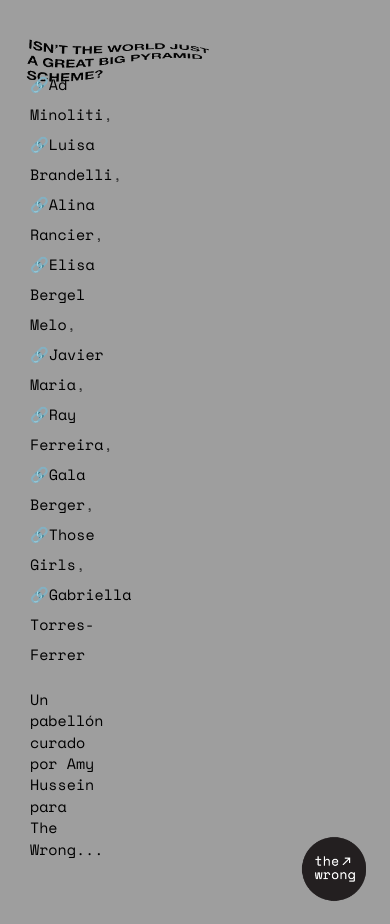
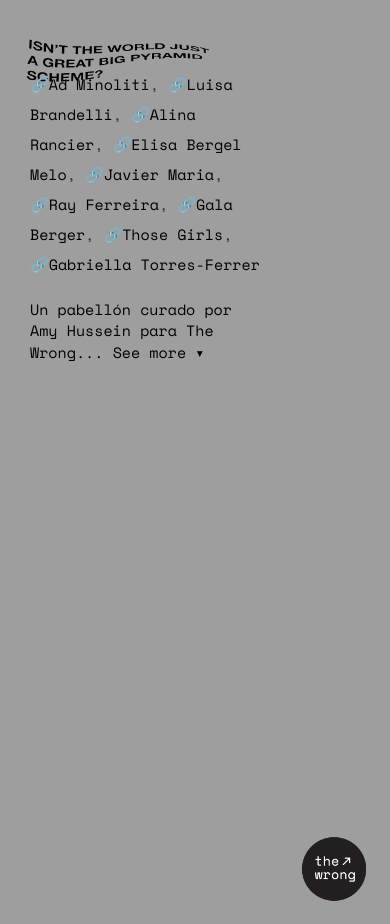
Before and after one commit to itwjagbps/itwjagbps, a PHP site: page / in a window 390 px wide. Run offline with PHP 8.4, Linux system fonts and the light colour scheme.

Commit message:
Update style.css

```diff
--- a/css/style.css
+++ b/css/style.css
@@ -187,7 +187,7 @@ a:visited {
     font-size: 1.5rem !important;
     padding-top: 35px;
     padding-left: 0px;
-    width: 85%;
+    width: 85vw;
     margin-bottom: 20px;
     line-height: 3rem !important;
   }
@@ -195,7 +195,7 @@ a:visited {
   p {
   font-size: 1.5rem !important;
    padding-left: 0px;
-   width: 85%;
+   width: 85vw;
    margin-bottom: 10px;
   line-height: auto !important;
 }
```
